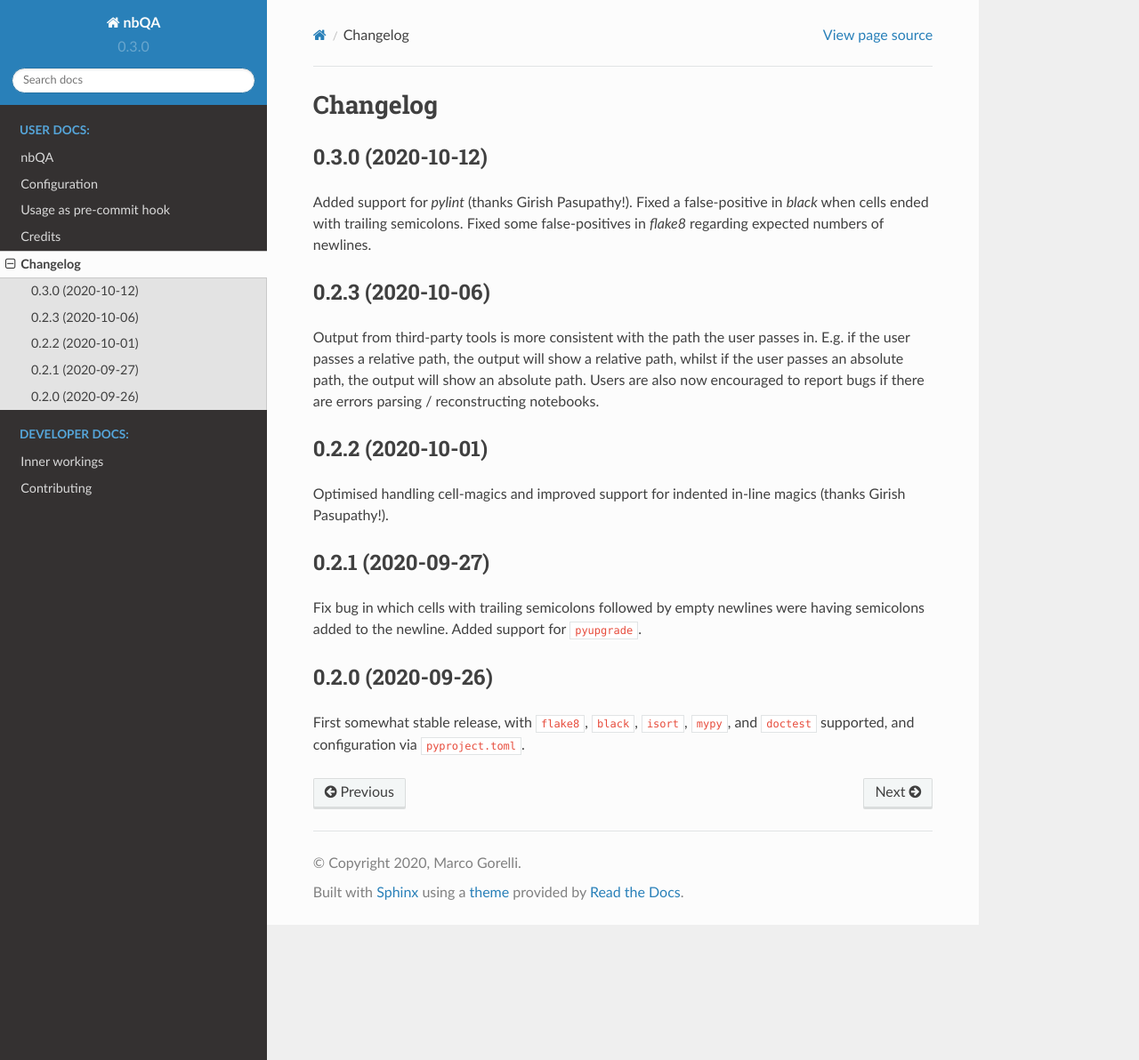
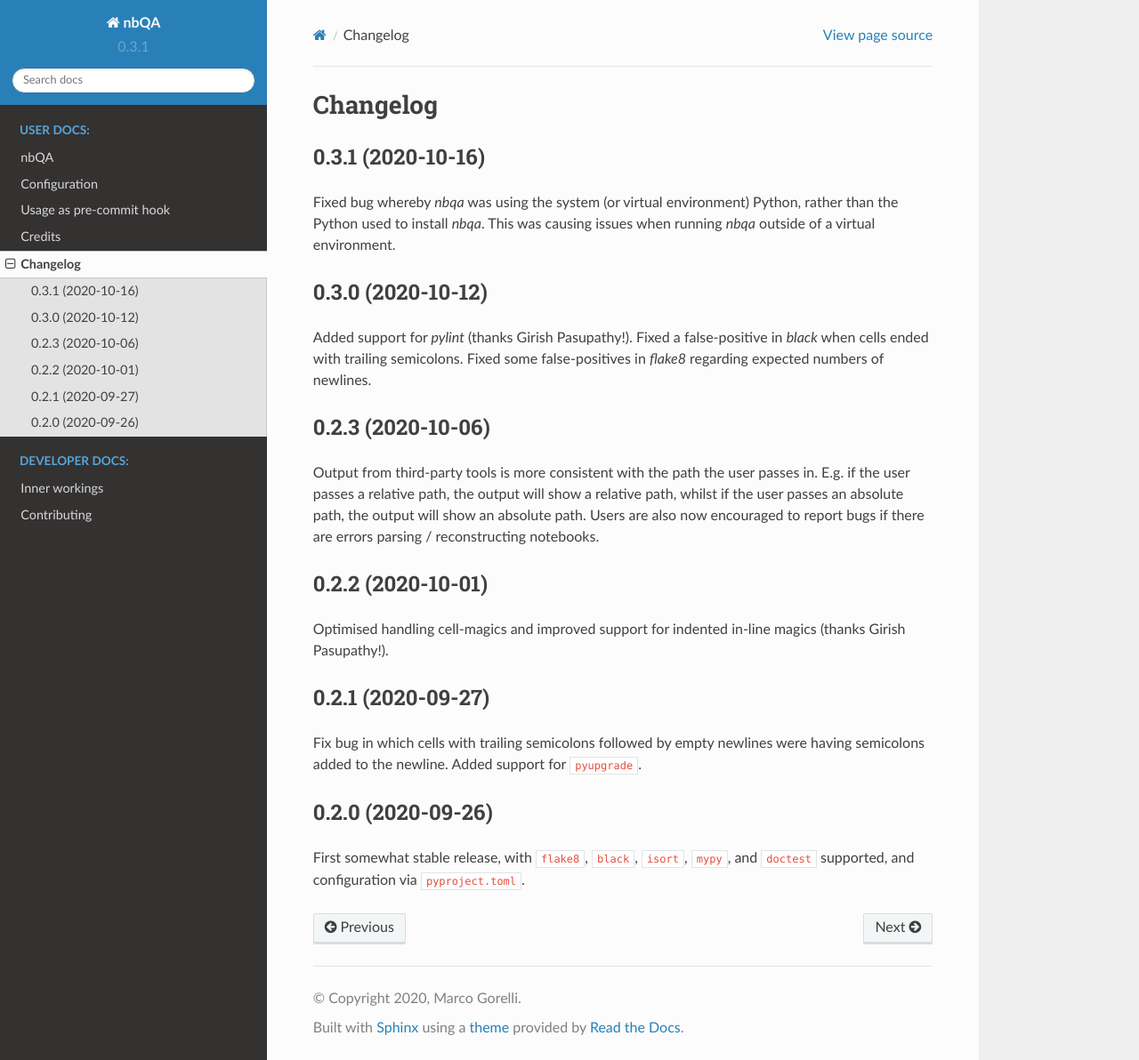
Before and after one commit to nbQA-dev/nbQA, a Sphinx documentation site: the page built from docs/history.rst, in a window 1280 px wide and 1192 px high. Shown: the whole window at 89% size. Built offline with Sphinx 7.4.7 and the Read the Docs theme 2.0.0, drawn with Linux system fonts in a browser that asks for light colours.

Commit message:
v0.3.1 (#328)

```diff
--- a/docs/history.rst
+++ b/docs/history.rst
@@ -1,6 +1,13 @@
 =========
 Changelog
 =========
+
+0.3.1 (2020-10-16)
+------------------
+
+Fixed bug whereby `nbqa` was using the system (or virtual environment) Python, rather than
+the Python used to install `nbqa`. This was causing issues when running `nbqa` outside of a
+virtual environment.
 
 0.3.0 (2020-10-12)
 ------------------
--- a/docs/pre-commit.rst
+++ b/docs/pre-commit.rst
@@ -10,7 +10,7 @@ and sort your imports using ``isort``, you could put the following in your ``.pr
 
     repos:
     - repo: 'https://github.com/nbQA-dev/nbQA'
-        rev: 0.3.0
+        rev: 0.3.1
         hooks:
         - id: nbqa
             args:
--- a/nbqa/__init__.py
+++ b/nbqa/__init__.py
@@ -2,4 +2,4 @@
 
 __author__ = """Marco Gorelli"""
 __email__ = "m.e.gorelli@gmail.com"
-__version__ = "0.3.0"
+__version__ = "0.3.1"
--- a/setup.cfg
+++ b/setup.cfg
@@ -1,5 +1,5 @@
 [bumpversion]
-current_version = 0.3.0
+current_version = 0.3.1
 
 [flake8]
 ignore = E203,E503,W503,W504
--- a/setup.py
+++ b/setup.py
@@ -41,6 +41,6 @@ setup(
     test_suite="tests",
     tests_require=test_requirements,
     url="https://github.com/nbQA-dev/nbQA",
-    version="0.3.0",
+    version="0.3.1",
     zip_safe=False,
 )
```
